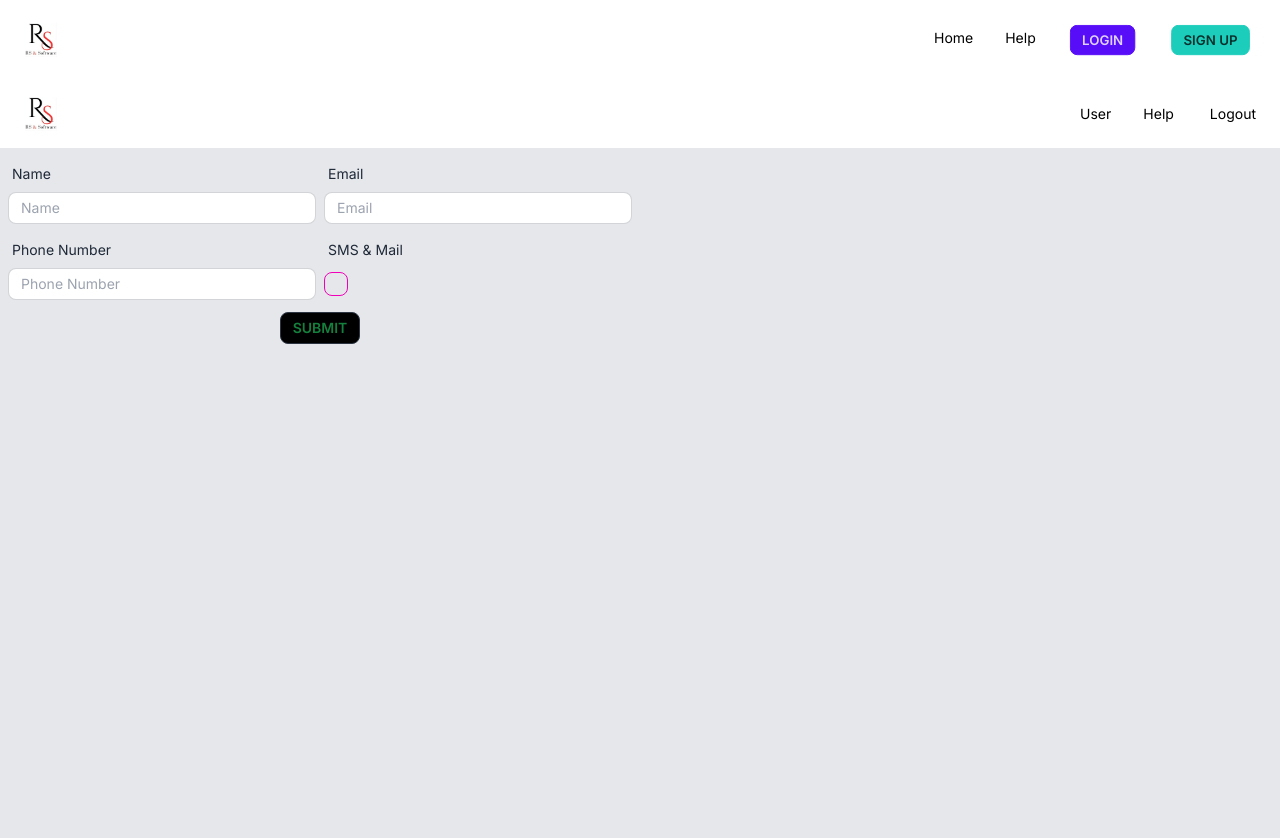
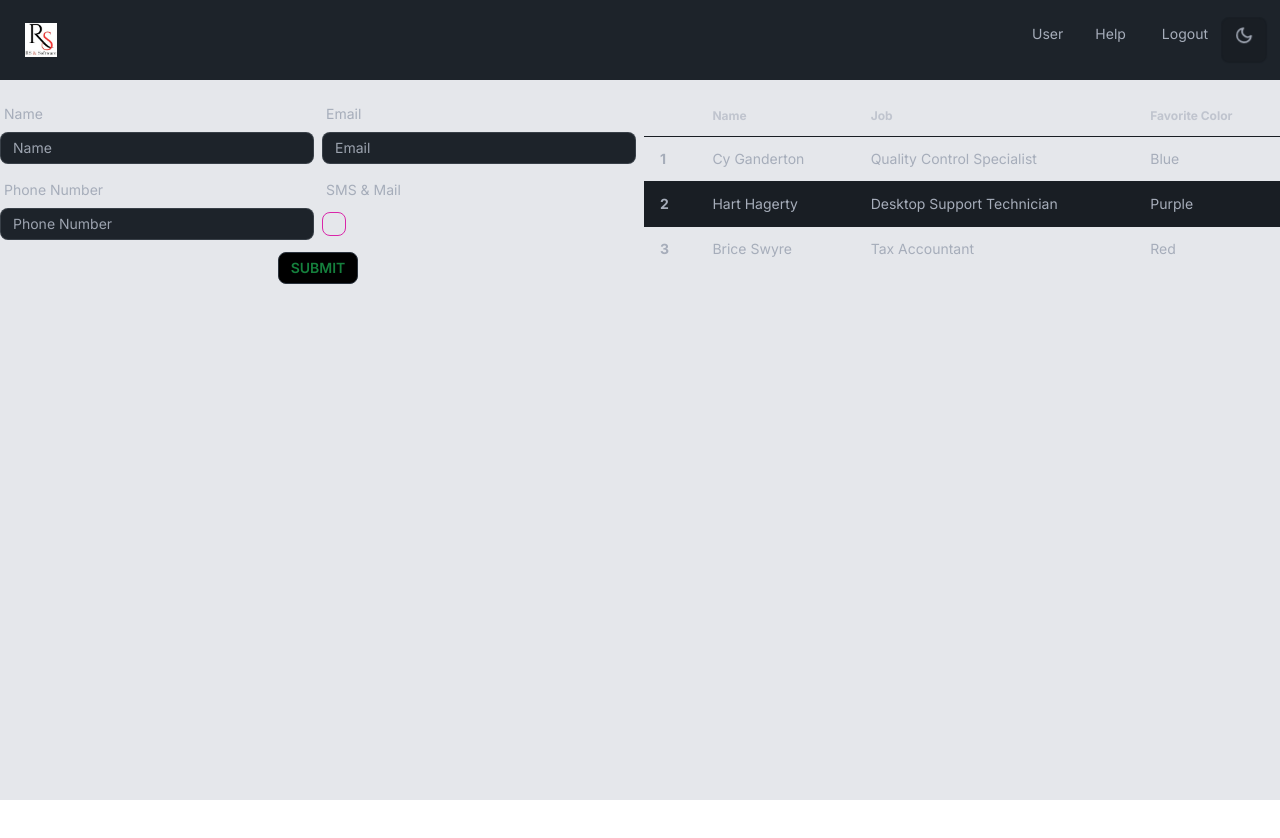
Before and after one commit to SrinivasanR33/nextjs_anime, a Next.js app: page /home/user in a window 1280 px wide. Shown: the top 838 px of the page. After the commit the page ends 800 px from the top, so only its background shows below. Built offline with nearby package versions, Linux system fonts and the light colour scheme.

Commit message:
Theme change

```diff
--- /dev/null
+++ b/app/component/LayoutComponent/Route.tsx
@@ -0,0 +1,23 @@
+'use client'
+
+import Navbar from '../Navbar';
+import { usePathname } from 'next/navigation';
+
+const Layout: React.FC = () => {
+    const router = usePathname();
+
+    // Determine which layout to use based on the route
+    const getLayout = () => {
+        if (router.startsWith('/routeA')) {
+            return <Navbar page={"main"} />;
+        } else if (router.startsWith('/home')) {
+            return <Navbar page={""} />;
+        } else {
+            return <Navbar page={"main"} />; // Default layout
+        }
+    };
+
+    return getLayout();
+};
+
+export default Layout;
--- a/app/component/Navbar.tsx
+++ b/app/component/Navbar.tsx
@@ -1,8 +1,8 @@
 import React from 'react'
-import { companyName } from '../commen/CommenName'
 import imag from "../../public/S.png"
 import Image from 'next/image'
 import Link from 'next/link'
+import SwitchTheme from './theme/Theme'
 interface Props {
     page: String,
 
@@ -18,6 +18,7 @@ function Navbar(props: Props) {
                 <div className="navbar-center hidden  md:flex">
                     <ul className="menu menu-horizontal px-1">
                         <li className='pt-1'><Link href={"/home"}>Home</Link></li>
+                        <li className='pt-1'><Link href={"/home/user"}>User</Link></li>
                         <li className='pt-1'><Link href={"/help"}>Help</Link></li>
                         <li><Link href={"/login"}><button className='btn btn-primary btn-sm hover:shadow-sm '>Login</button> </Link></li>
                         <li><Link href={"/signup"}><button className='btn btn-accent btn-sm'>Sign Up</button> </Link></li>
@@ -25,9 +26,10 @@ function Navbar(props: Props) {
                 </div> :
                 <div className="navbar-center hidden md:flex">
                     <ul className="menu menu-horizontal px-1">
-                        <li><Link href={"/home/user"}>User</Link></li>
-                        <li><Link href={"/help"}>Help</Link></li>
+                        <li><a href={"/home/user"}>User</a></li>
+                        <li><a href={"/help"}>Help</a></li>
                         <li className='hover:text-red-500 translate-x-1'><Link href={"/login"}>Logout</Link></li>
+                        <li><SwitchTheme /></li>
                     </ul>
                 </div>}
         </div>
--- /dev/null
+++ b/app/component/theme/Theme.tsx
@@ -0,0 +1,33 @@
+//SwitchTheme.tsx
+'use client'
+import React, { useEffect } from "react";
+import { FiMoon, FiSun } from "react-icons/fi";
+import { useLocalStorage } from "usehooks-ts";
+const SwitchTheme = () => {
+    //we store the theme in localStorage to preserve the state on next visit with an initial theme of dark.
+    const [theme, setTheme] = useLocalStorage("theme", "dark");
+
+    //toggles the theme
+    const toggleTheme = () => {
+        setTheme(theme === "dark" ? "light" : "dark");
+    };
+
+    //modify data-theme attribute on document.body when theme changes
+    useEffect(() => {
+        const body = document.body;
+        body.setAttribute("data-theme", theme);
+    }, [theme]);
+
+
+    return (
+        <button className="btn btn-circle" onClick={toggleTheme}>
+            {theme === "dark" ? (
+                <FiMoon className="w-5 h-5" />
+            ) : (
+                <FiSun className="w-5 h-5" />
+            )}
+        </button>
+    );
+};
+
+export default SwitchTheme;
--- /dev/null
+++ b/app/component/userComponent/Table.tsx
@@ -0,0 +1,44 @@
+import React from 'react'
+
+function Usertable() {
+    return (
+        <div className="overflow-x-auto">
+            <table className="table table-zebra">
+                {/* head */}
+                <thead>
+                    <tr>
+                        <th></th>
+                        <th>Name</th>
+                        <th>Job</th>
+                        <th>Favorite Color</th>
+                    </tr>
+                </thead>
+                <tbody>
+                    {/* row 1 */}
+                    <tr>
+                        <th>1</th>
+                        <td>Cy Ganderton</td>
+                        <td>Quality Control Specialist</td>
+                        <td>Blue</td>
+                    </tr>
+                    {/* row 2 */}
+                    <tr>
+                        <th>2</th>
+                        <td>Hart Hagerty</td>
+                        <td>Desktop Support Technician</td>
+                        <td>Purple</td>
+                    </tr>
+                    {/* row 3 */}
+                    <tr>
+                        <th>3</th>
+                        <td>Brice Swyre</td>
+                        <td>Tax Accountant</td>
+                        <td>Red</td>
+                    </tr>
+                </tbody>
+            </table>
+        </div>
+    )
+}
+
+export default Usertable
--- a/app/component/userComponent/UserForm.tsx
+++ b/app/component/userComponent/UserForm.tsx
@@ -27,7 +27,7 @@ const UserForm: React.FC<{ users: Props }> = ({ users }) => {
     }
     return (
         <form onSubmit={onSubmit1}>
-            <div className='grid grid-cols-2 gap-2'>
+            <div className='grid lg:grid-cols-2 sm:grid-cols-1 md:grid-cols-2  gap-2'>
                 {formValues.map((val: input, i) => (
                     <div key={i} className="form-control w-full max-w-xs">
                         <label className="label">
--- a/app/home/home.css
+++ /dev/null
@@ -1,3 +0,0 @@
-@tailwind base;
-@tailwind components;
-@tailwind utilities;
--- a/app/home/layout.tsx
+++ /dev/null
@@ -1,32 +0,0 @@
-import type { Metadata } from 'next'
-import { Inter } from 'next/font/google'
-
-import imag from "../../public/S.png"
-import { companyName } from '../commen/CommenName'
-import Navbar from '../component/Navbar'
-import "./home.css"
-
-const inter = Inter({ subsets: ['latin'] })
-
-export const metadata: Metadata = {
-    title: companyName,
-    description: 'Generated by create next app',
-    icons: [{ rel: 'icon', url: imag.src }],
-}
-
-export default function RootLayout({
-    children,
-}: {
-    children: React.ReactNode
-}) {
-    return (
-        <html lang="en">
-            <body className={inter.className}>
-                <div className="min-h-screen min-w-full bg-gray-200">
-                    <Navbar page="" />
-                    {children}
-                </div>
-            </body>
-        </html>
-    )
-}
--- a/app/home/user/page.tsx
+++ b/app/home/user/page.tsx
@@ -1,3 +1,4 @@
+import Usertable from '@/app/component/userComponent/Table'
 import UserForm from '@/app/component/userComponent/UserForm'
 import React from 'react'
 
@@ -25,9 +26,9 @@ const User = () => {
     ]
     return (
         <div>
-            <div className='flex'>
-                <div className='p-2 w-1/2'><UserForm users={arr} /></div>
-                <div></div>
+            <div className='grid lg:grid-cols-2 sm:grid-cols-1 gap-2 pt-4'>
+                <div><UserForm users={arr} /></div>
+                <div><Usertable /></div>
             </div>
         </div>
     )
--- a/app/layout.tsx
+++ b/app/layout.tsx
@@ -4,6 +4,7 @@ import './globals.css'
 import imag from "../public/S.png"
 import { companyName } from './commen/CommenName'
 import Navbar from './component/Navbar'
+import Layout from './component/LayoutComponent/Route'
 
 const inter = Inter({ subsets: ['latin'] })
 
@@ -13,17 +14,17 @@ export const metadata: Metadata = {
   icons: [{ rel: 'icon', url: imag.src }],
 }
 
-export default function RootLayout({
-  children,
-}: {
-  children: React.ReactNode
-}) {
+export default function RootLayout({ children }: { children: React.ReactNode, }) {
+
   return (
-    <html lang="en">
+    <html lang="en" data-theme={"light"} >
       <body className={inter.className}>
         <div className="min-h-screen min-w-full bg-gray-200">
-          <Navbar page="main" />
-          {children}
+          {/* <Navbar page="main" /> */}
+          <Layout />
+          <main>
+            {children}
+          </main>
         </div>
       </body>
     </html>
--- a/app/page.tsx
+++ b/app/page.tsx
@@ -2,6 +2,7 @@ import Navbar from "./component/Navbar";
 
 export default function Home() {
   return (
+
     <div className="min-h-screen min-w-full bg-gray-200">
 
     </div>
--- a/tailwind.config.ts
+++ b/tailwind.config.ts
@@ -16,5 +16,8 @@ const config: Config = {
     },
   },
   plugins: [require("daisyui")],
+  daisyui: {
+    themes: ["light", "dark", "cupcake", "black", "night"],
+  },
 };
 export default config;
```
Also changed, not shown: package.json (+5 -2 lines), 1 other file (tests, documents, lock files or other folders).
